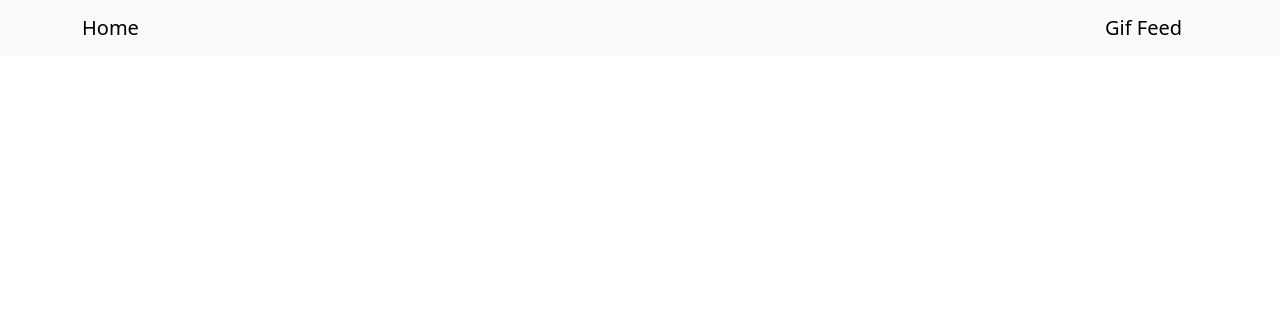
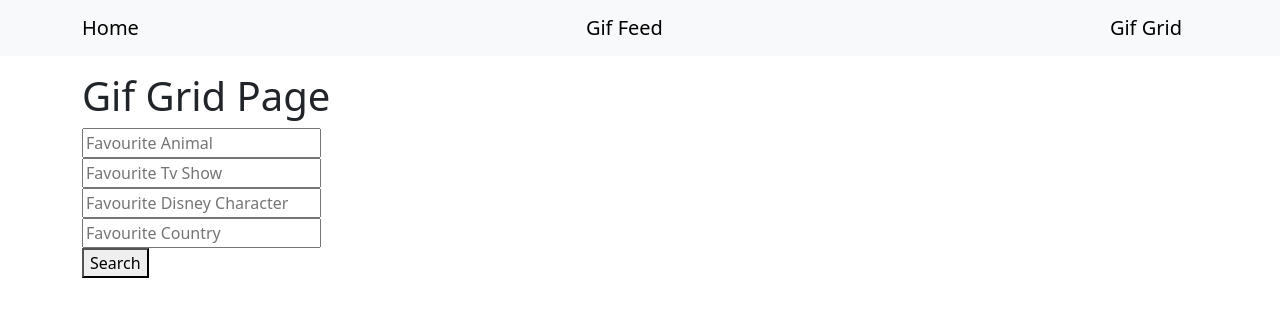
Before and after one commit to EduardoRSeifert/sample-react-app, a React (Create React App) app: page /gif-grid in a window 1280 px wide. Before the commit this address had no page. Shown: the top 316 px of the page. Built offline with nearby package versions, Linux system fonts and the light colour scheme.

Commit message:
Add the gif grid

```diff
--- a/src/App.js
+++ b/src/App.js
@@ -2,6 +2,7 @@ import './App.css';
 import { BrowserRouter as Router, Link, Route, Routes } from 'react-router-dom';
 import GifFeed from './GifFeed';
 import Home from './Home';
+import GifGridPage from './GifGridPage';
 
 function App() {
   return (
@@ -15,6 +16,9 @@ function App() {
             <Link className="navbar-brand" to="/gif-feed">
               Gif Feed
             </Link>
+            <Link className="navbar-brand" to="/gif-grid">
+              Gif Grid
+            </Link>
           </div>
         </nav>
 
@@ -22,6 +26,7 @@ function App() {
           <Routes>
             <Route path="/gif-feed" element={<GifFeed />} />
             <Route path="/" element={<Home/>} />
+            <Route path="/gif-grid" element={<GifGridPage />} />
           </Routes>
         </div>
       </div>
--- /dev/null
+++ b/src/GifGrid.js
@@ -0,0 +1,47 @@
+import React, { useState, useEffect } from 'react';
+import { Grid, GridColumn as Column } from '@progress/kendo-react-grid';
+
+function GifGrid({ animal, tvShow, disneyCharacter, country }) {
+  const [maxGifWidth, setMaxGifWidth] = useState(200); // Initial width, adjust as needed
+
+  useEffect(() => {
+    // Calculate the maximum width from all gif arrays
+    const allGifs = [animal, tvShow, disneyCharacter, country].flatMap((data) => data.data || []);
+    const maxWidth = Math.max(...allGifs.map((gif) => gif.images.fixed_height.width));
+
+    // Update the state with the maximum width
+    setMaxGifWidth(maxWidth);
+  }, [animal, tvShow, disneyCharacter, country]);
+
+  const GifsCell = (props) => {
+    const fieldData = props.dataItem[props.field];
+
+    if (!fieldData || !fieldData.data) {
+      return null;
+    }
+
+    return (
+      <td>
+        {fieldData.data.map((gif) => (
+          <div key={gif.id}>
+            <img src={gif.images.fixed_height.url} alt={gif.title} />
+          </div>
+        ))}
+      </td>
+    );
+  };
+
+  return (
+    <div>
+      <h2>Gif Grid</h2>
+      <Grid data={[{ animal, tvShow, disneyCharacter, country }]}>
+        <Column field="animal" title="Animal" cell={GifsCell} width={`${maxGifWidth}px`} />
+        <Column field="tvShow" title="TV Show" cell={GifsCell} width={`${maxGifWidth}px`} />
+        <Column field="disneyCharacter" title="Disney Character" cell={GifsCell} width={`${maxGifWidth}px`} />
+        <Column field="country" title="Country" cell={GifsCell} width={`${maxGifWidth}px`} />
+      </Grid>
+    </div>
+  );
+}
+
+export default GifGrid;
--- /dev/null
+++ b/src/GifGridPage.js
@@ -0,0 +1,63 @@
+import React, { useState, useCallback } from 'react';
+import GifGrid from './GifGrid';
+import fetchGridGifs from './fetchGridGifs';
+
+function GifGridPage() {
+  const [animal, setAnimal] = useState('');
+  const [tvShow, setTvShow] = useState('');
+  const [disneyCharacter, setDisneyCharacter] = useState('');
+  const [country, setCountry] = useState('');
+  const [gifsData, setGifsData] = useState(null);
+
+  const handleSearch = useCallback(async () => {
+    try {
+      const data = await fetchGridGifs(animal, tvShow, disneyCharacter, country);
+      console.log(data)
+      setGifsData(data);
+    } catch (error) {
+      console.error('Error fetching gifs:', error);
+    }
+  }, [animal, tvShow, disneyCharacter, country]);
+
+  return (
+    <div>
+      <h1>Gif Grid Page</h1>
+      <div>
+        <input
+          type="text"
+          value={animal}
+          onChange={(e) => setAnimal(e.target.value)}
+          placeholder="Favourite Animal"
+        />
+      </div>
+      <div>
+        <input
+          type="text"
+          value={tvShow}
+          onChange={(e) => setTvShow(e.target.value)}
+          placeholder="Favourite Tv Show"
+        />
+      </div>
+      <div>
+        <input
+          type="text"
+          value={disneyCharacter}
+          onChange={(e) => setDisneyCharacter(e.target.value)}
+          placeholder="Favourite Disney Character"
+        />
+      </div>
+      <div>
+        <input
+          type="text"
+          value={country}
+          onChange={(e) => setCountry(e.target.value)}
+          placeholder="Favourite Country"
+        />
+      </div>
+      <button onClick={handleSearch}>Search</button>
+      {gifsData && <GifGrid {...gifsData} />}
+    </div>
+  );
+}
+
+export default GifGridPage;
--- /dev/null
+++ b/src/fetchGridGifs.js
@@ -0,0 +1,22 @@
+import fetchFromGiphy from './FetchFromGiphy';
+
+const fetchGridGifs = async (animal, tvShow, character, country) => {
+  try {
+    const animalResult = await fetchFromGiphy(animal);
+    const tvShowResult = await fetchFromGiphy(tvShow);
+    const characterResult = await fetchFromGiphy(character);
+    const countryResult = await fetchFromGiphy(country);
+
+    return {
+      animal: animalResult,
+      tvShow: tvShowResult,
+      disneyCharacter: characterResult,
+      country: countryResult,
+    };
+  } catch (error) {
+    console.error('Error fetching gifs:', error);
+    return null;
+  }
+};
+
+export default fetchGridGifs;
```
